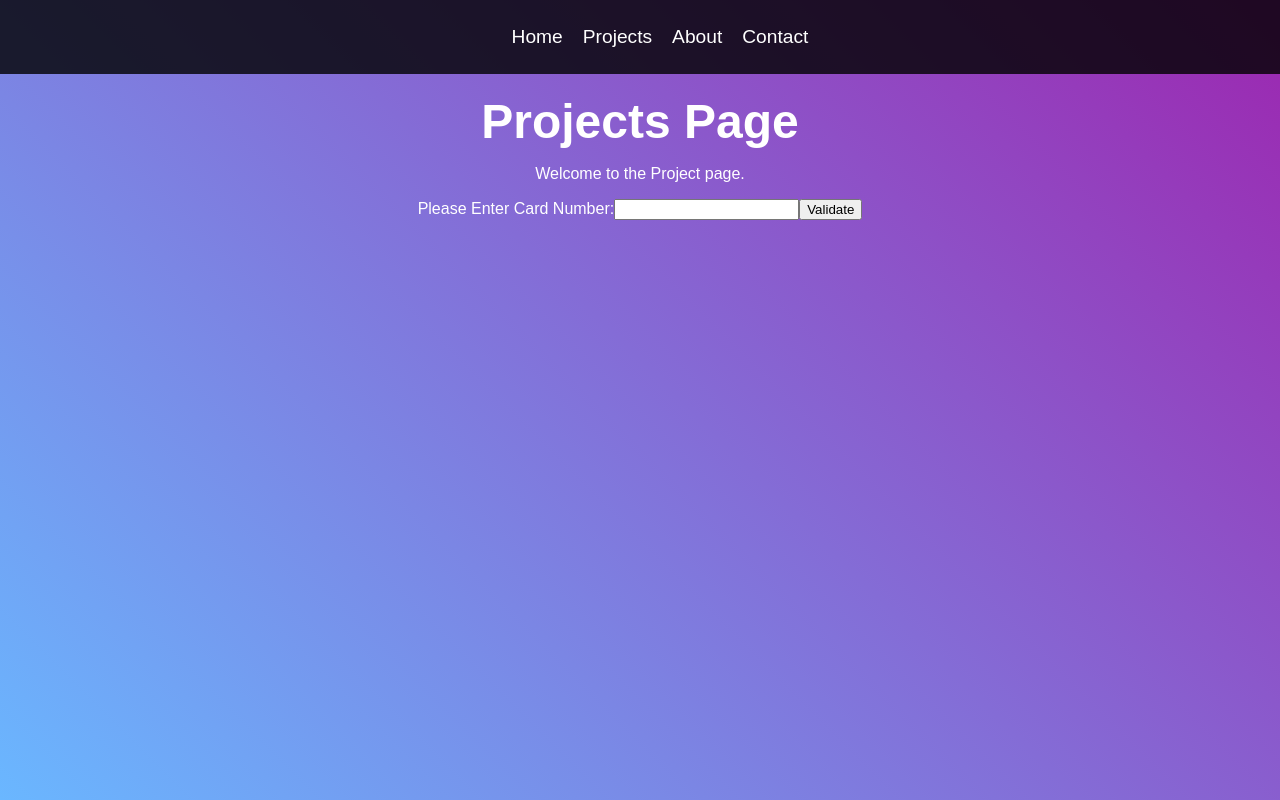
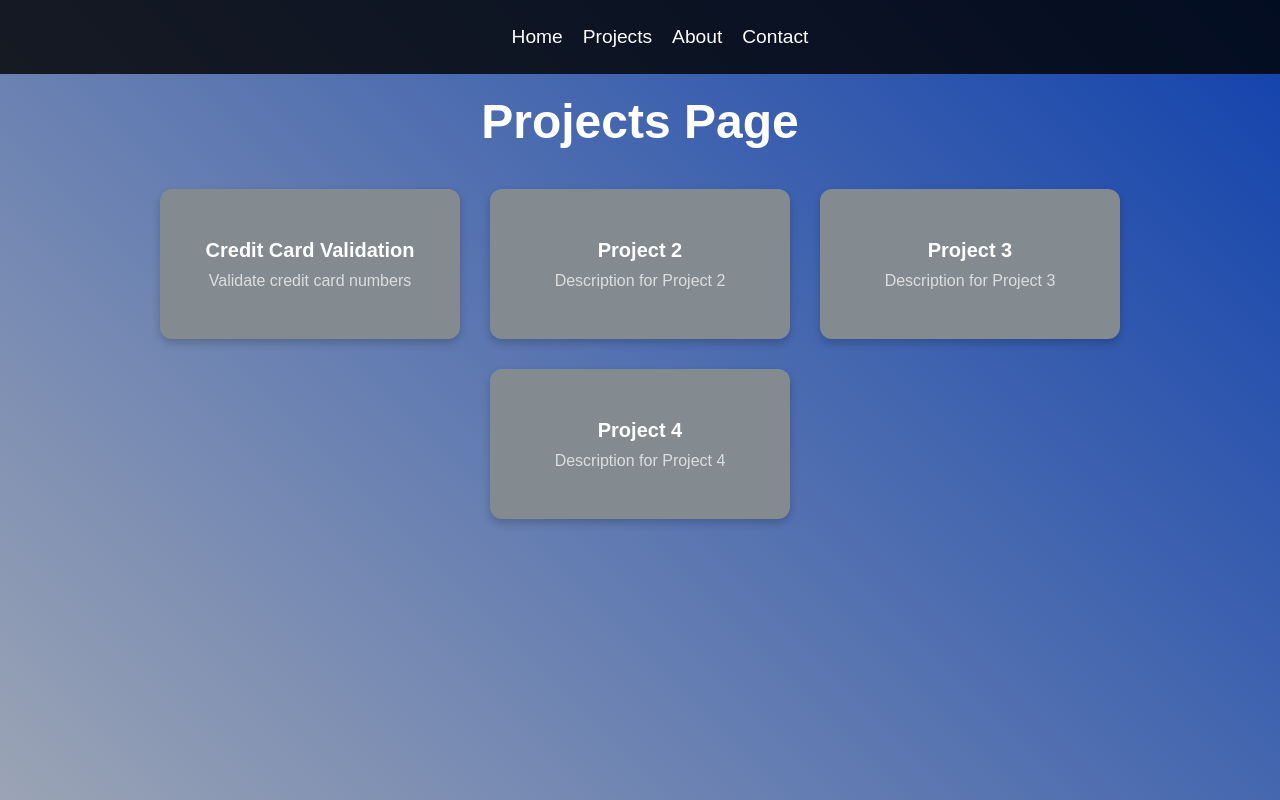
Before and after one commit to damianmiskow/website, a Vue app in the folder website/: page /projects in a window 1280 px wide. Built offline with nearby package versions, Linux system fonts and the light colour scheme.

Commit message:
cosmetic imrpovments

```diff
--- a/website/src/App.vue
+++ b/website/src/App.vue
@@ -21,7 +21,7 @@ body {
   margin: 0;
   padding: 0;
   font-family: Arial, sans-serif;
-  background: linear-gradient(45deg, #6ab7ff, #9c27b0);
+  background: linear-gradient(45deg, #9ba4b5, #1041ac);
   height: 100vh;
   display: flex;
   flex-direction: column;
--- a/website/src/router/index.js
+++ b/website/src/router/index.js
@@ -3,6 +3,7 @@ import HomePage from '../views/HomePage.vue';
 import AboutPage from '../views/AboutPage.vue';
 import ContactPage from '../views/ContactPage.vue';
 import ProjectsPage from '../views/ProjectsPage.vue'
+import CardValProject from '../views/projects/CardValProject.vue'
 
 const routes = [
   {
@@ -25,6 +26,11 @@ const routes = [
     name: 'Projects',
     component: ProjectsPage,
   },
+  {
+    path: '/projects/cardvalidationproject',
+    name: 'Card Validation Project',
+    component: CardValProject,
+  },
 ];
 
 const router = createRouter({
--- a/website/src/views/ProjectsPage.vue
+++ b/website/src/views/ProjectsPage.vue
@@ -1,51 +1,99 @@
 <template>
-  <div class="contact">
+  <div class="projects">
     <h1>Projects Page</h1>
-    <p>Welcome to the Project page.</p>
-    <form @submit.prevent="validateCard">
-      <label for="card_number">Please Enter Card Number:</label>
-      <input type="text" v-model="cardNumber" id="card_number" required>
-      <button type="submit">Validate</button>
-    </form>
-    <p v-if="result !== null">{{ result }}</p>
+    <div class="buttons-container">
+      <router-link
+        v-for="project in projects"
+        :key="project.name"
+        :to="project.route"
+        class="project-button"
+      >
+        <div class="project-content">
+          <div class="project-name">{{ project.name }}</div>
+          <div class="project-description">{{ project.description }}</div>
+        </div>
+      </router-link>
+    </div>
   </div>
 </template>
 
 <script>
-import axios from 'axios';
-
 export default {
-  name: 'ContactPage',
+  name: 'ProjectsPage',
   data() {
     return {
-      cardNumber: '',
-      result: null,
+      projects: [
+        { name: 'Credit Card Validation', route: '/projects/cardvalidationproject', description: 'Validate credit card numbers' },
+        { name: 'Project 2', route: '#', description: 'Description for Project 2' },
+        { name: 'Project 3', route: '#', description: 'Description for Project 3' },
+        { name: 'Project 4', route: '#', description: 'Description for Project 4' },
+      ],
     };
-  },
-  methods: {
-    async validateCard() {
-      try {
-        console.log('Sending POST request with card number:', this.cardNumber);
-        const response = await axios.post('http://127.0.0.1:5000/validate', {
-          card_number: this.cardNumber,
-        });
-        console.log('Response:', response);
-        if (response.data.is_valid) {
-          this.result = 'The card number is valid!';
-        } else {
-          this.result = 'The card number is invalid!';
-        }
-      } catch (error) {
-        console.error('There was an error validating the card:', error);
-        this.result = 'An error occurred. Please try again.';
-      }
-    },
   },
 };
 </script>
 
 <style scoped>
-.contact {
+.projects {
   padding: 20px;
+  text-align: center;
+}
+
+h1 {
+  margin-bottom: 40px;
+}
+
+.buttons-container {
+  display: flex;
+  flex-wrap: wrap;
+  justify-content: center;
+  gap: 30px;
+}
+
+.project-button {
+  background-color: #838b90;
+  border: none;
+  border-radius: 12px;
+  color: white;
+  cursor: pointer;
+  display: flex;
+  flex-direction: column;
+  justify-content: center;
+  text-decoration: none;
+  box-shadow: 0 4px 8px rgba(0, 0, 0, 0.2);
+  transition: background-color 0.3s, transform 0.3s, box-shadow 0.3s;
+  width: 300px;
+  height: 150px;
+}
+
+.project-button:hover {
+  background-color: #4682b4;
+  transform: scale(1.05);
+  box-shadow: 0 6px 12px rgba(0, 0, 0, 0.3);
+}
+
+.project-button:active {
+  background-color: #4169e1;
+  transform: scale(1);
+  box-shadow: 0 4px 8px rgba(0, 0, 0, 0.2);
+}
+
+.project-content {
+  display: flex;
+  flex-direction: column;
+  justify-content: center;
+  text-align: center;
+  height: 100%;
+}
+
+.project-name {
+  font-size: 20px;
+  font-weight: bold;
+  margin-bottom: 10px;
+}
+
+.project-description {
+  font-size: 16px;
+  color: #ddd;
 }
 </style>
--- /dev/null
+++ b/website/src/views/projects/CardValProject.vue
@@ -0,0 +1,118 @@
+<template>
+    <div class="app">
+      <h1>Card Validation</h1>
+      <form @submit.prevent="validateCard">
+        <label for="card_number">Please Enter Card Number:</label>
+        <input type="text" v-model="cardNumber" id="card_number" required>
+        <button type="submit">Validate</button>
+      </form>
+      <p v-if="result !== null" :style="{ color: resultColor }">{{ result }}</p>
+    </div>
+  </template>
+
+  <script>
+  import { ref } from 'vue';
+  import axios from 'axios';
+
+  export default {
+    name: 'App',
+    setup() {
+      const cardNumber = ref('');
+      const result = ref(null);
+      const resultColor = ref('black');
+
+      const validateCard = async () => {
+        try {
+          console.log('Sending POST request with card number:', cardNumber.value);
+          const response = await axios.post('http://127.0.0.1:5000/validate', {
+            card_number: cardNumber.value,
+          });
+
+          console.log('Response:', response.data);
+
+          if (response.data.is_valid) {
+            result.value = 'The card number is valid!';
+            resultColor.value = 'green';
+          } else {
+            result.value = 'The card number is invalid!';
+            resultColor.value = 'red';
+          }
+        } catch (error) {
+          console.error('There was an error validating the card:', error);
+          result.value = 'An error occurred. Please try again.';
+          resultColor.value = 'red';
+        }
+      };
+
+      return {
+        cardNumber,
+        result,
+        resultColor,
+        validateCard,
+      };
+    },
+  };
+  </script>
+
+  <style scoped>
+  body {
+    font-family: Arial, sans-serif;
+    background-color: #f7f7f7;
+    margin: 0;
+    display: flex;
+    justify-content: center;
+    align-items: center;
+    height: 100vh;
+  }
+
+  .app {
+    text-align: center;
+  }
+
+  h1 {
+    margin-bottom: 20px;
+    color: #fff8f8;
+  }
+
+  label {
+    display: block;
+    margin-bottom: 10px;
+    font-size: 16px;
+    color: #ffffff;
+  }
+
+  input[type="text"] {
+    width: calc(100% - 22px);
+    padding: 10px;
+    border: 1px solid #ddd;
+    border-radius: 8px;
+    font-size: 16px;
+    margin-bottom: 20px;
+  }
+
+  button {
+    background-color: #007bff;
+    border: none;
+    border-radius: 8px;
+    color: white;
+    cursor: pointer;
+    font-size: 16px;
+    padding: 10px 20px;
+    transition: background-color 0.3s, transform 0.3s;
+  }
+
+  button:hover {
+    background-color: #0056b3;
+    transform: scale(1.05);
+  }
+
+  button:active {
+    background-color: #004080;
+    transform: scale(1);
+  }
+
+  p {
+    margin-top: 20px;
+    font-size: 18px;
+  }
+  </style>
```
